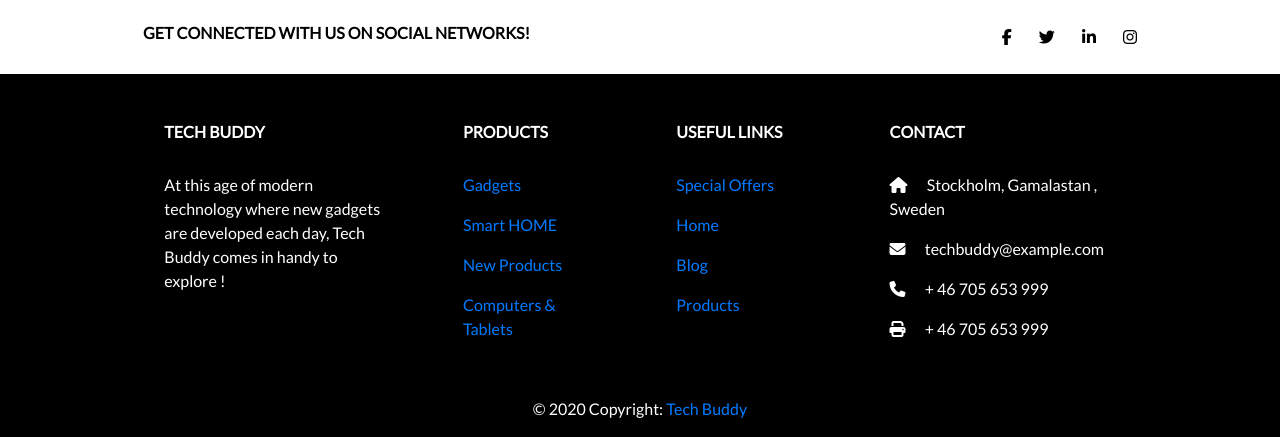
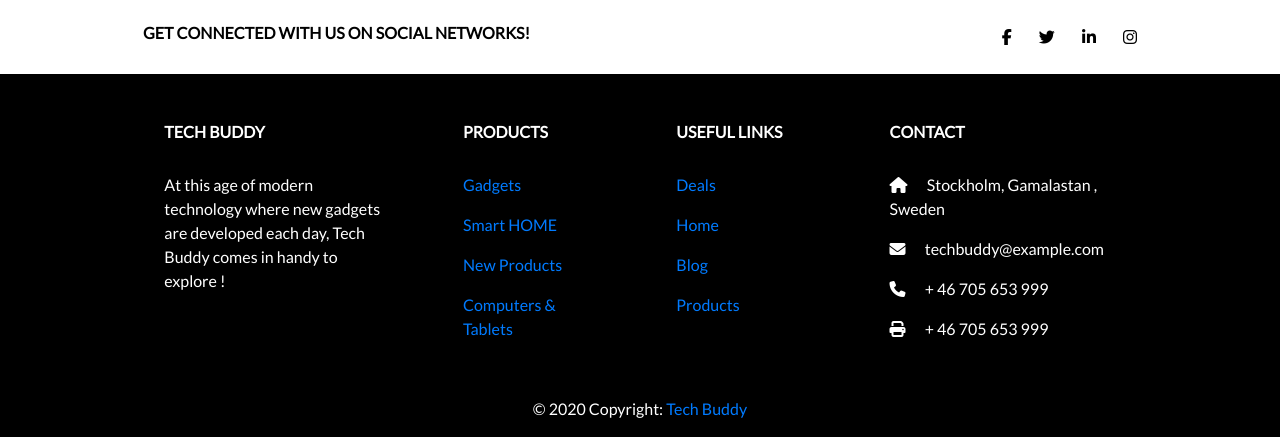
Before and after one commit to sree0831/MSP-4, a Django app: page /products/ in a window 1280 px wide. Shown: the part 4023-4460 px from the top of the page. Run offline with Django 3.2, Linux system fonts and the light colour scheme; data comes from the database, SQL or seed files in the repository; some libraries are stand-ins or nearby versions.

Commit message:
updated products

```diff
--- a/templates/includes/footer.html
+++ b/templates/includes/footer.html
@@ -94,7 +94,7 @@
         <h6 class="logo-font font-weight-bold text-white my-0">Useful links</h6>
         <hr class="deep-purple accent-2 mb-4 mt-0 d-inline-block mx-auto" style="width: 60px;">
         <p>
-          <a href="{% url 'products' %}?category=specialoffers" >Special Offers</a>
+          <a href="{% url 'products' %}?category=deals">Deals</a>
         </p>
         <p>
           <a href="{% url 'home' %}">Home</a>
```
Also changed, not shown: products/templates/products/products.html (line endings or trailing spaces).
